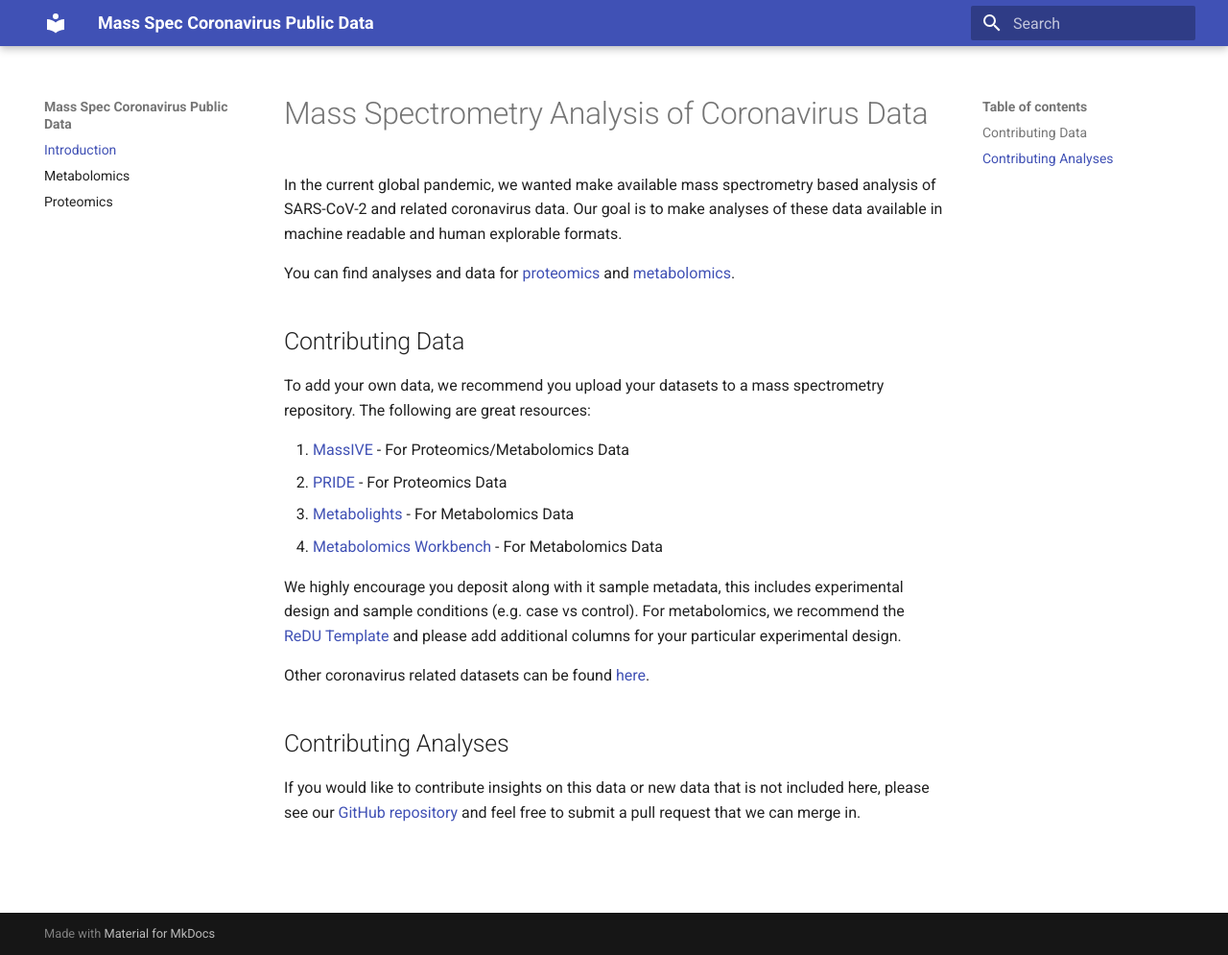
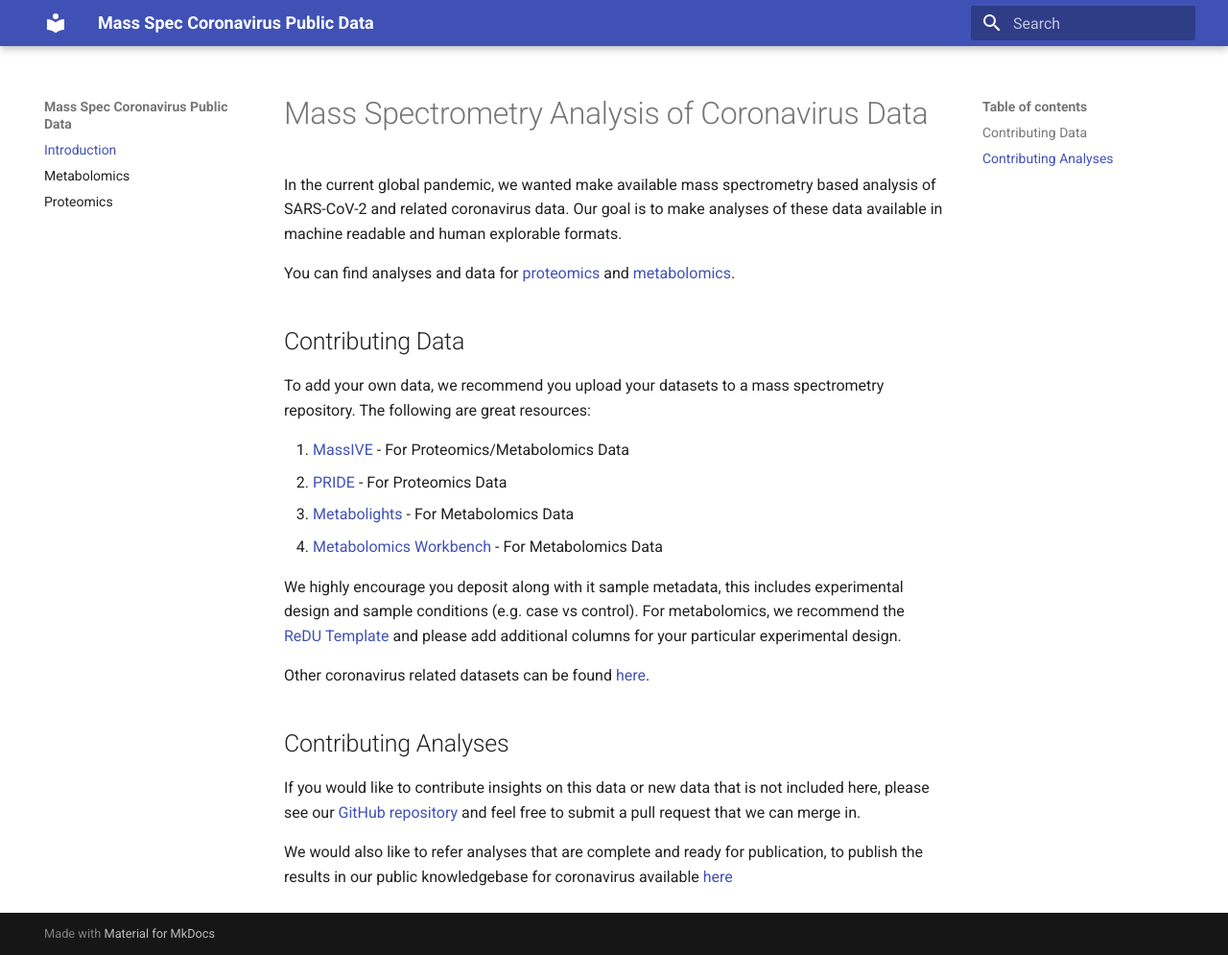
Before and after one commit to mwang87/MassSpec-Coronavirus-Project-Docs, an MkDocs documentation site: the page built from docs/index.md, in a window 1280 px wide and 995 px high. Shown: the whole window at 96% size. Built offline with MkDocs 1.6.1 and Material for MkDocs 9.7.7, drawn with Linux system fonts in a browser that asks for light colours.

Commit message:
Update index.md

```diff
--- a/docs/index.md
+++ b/docs/index.md
@@ -20,3 +20,5 @@ Other coronavirus related datasets can be found [here](https://massive.ucsd.edu/
 ## Contributing Analyses
 
 If you would like to contribute insights on this data or new data that is not included here, please see our [GitHub repository](https://github.com/mwang87/MassSpec-Coronavirus-Project-Docs) and feel free to submit a pull request that we can merge in.
+
+We would also like to refer analyses that are complete and ready for publication, to publish the results in our public knowledgebase for coronavirus available [here](https://massive.ucsd.edu/ProteoSAFe/static/corona-mass-kb.jsp)
```
